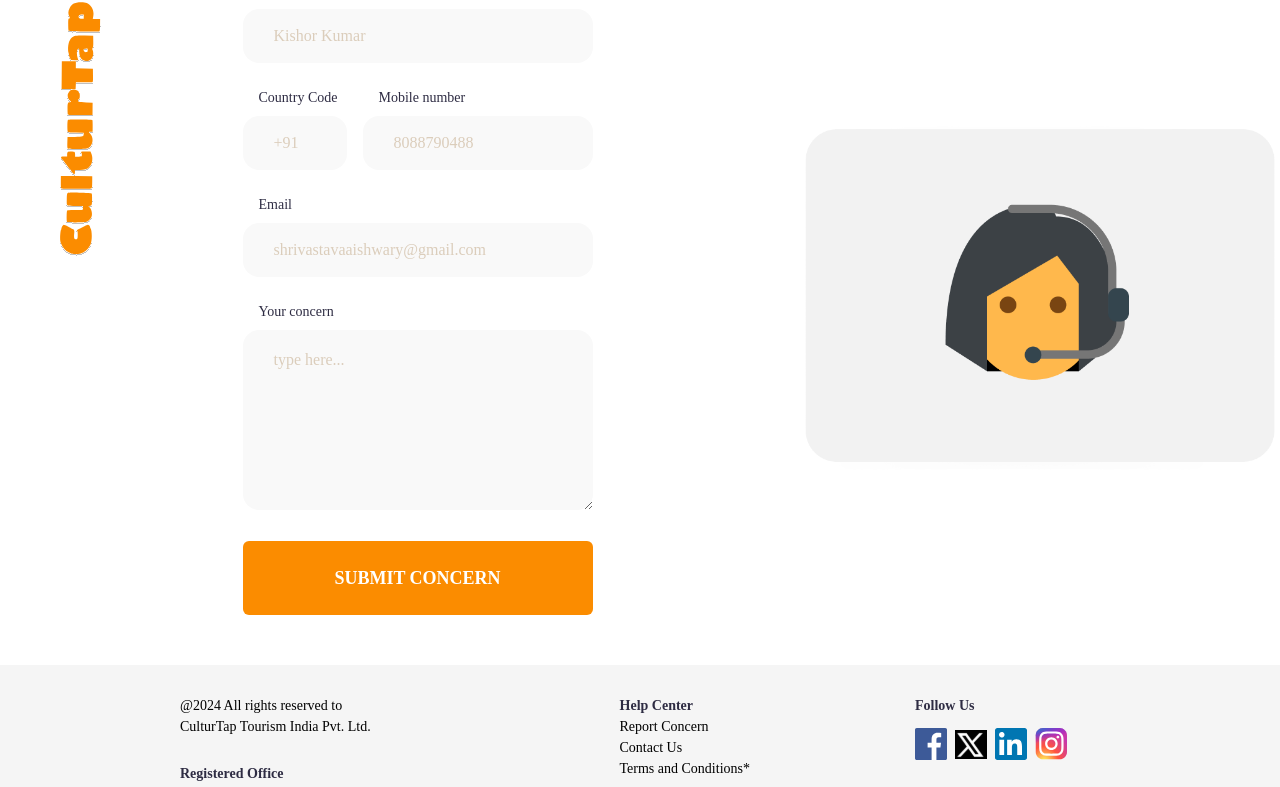
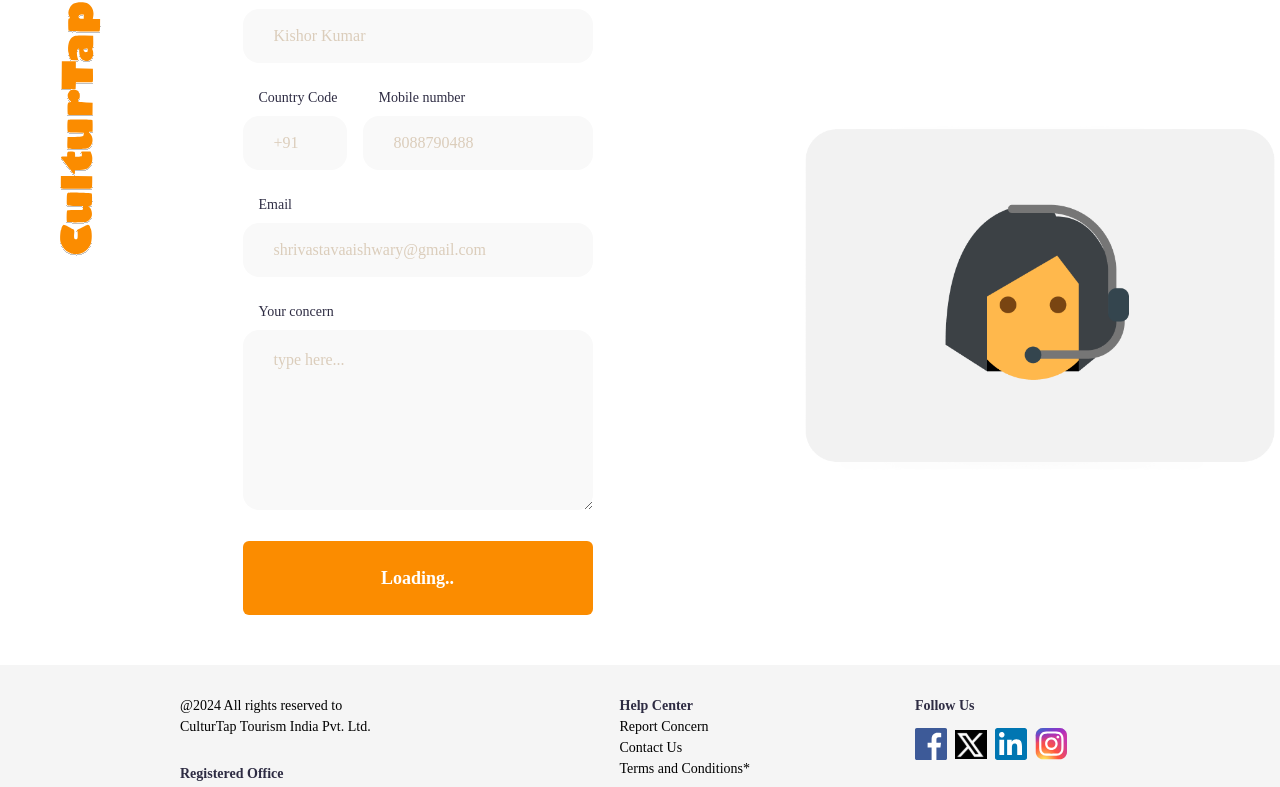
Before and after one commit to chandresh-t75/CulturTap-Genie-Frontend, a React (Create React App) app: page /contact/report in a window 1280 px wide. Shown: the part 349-1136 px from the top of the page. Built offline with nearby package versions, Linux system fonts and the light colour scheme.

Commit message:
"new change"

```diff
--- a/src/components/contacts/ContactElement.js
+++ b/src/components/contacts/ContactElement.js
@@ -5,6 +5,7 @@ import { ToastContainer, toast } from 'react-toastify';
 import 'react-toastify/dist/ReactToastify.css';
 
 const ContactElement = ({ details }) => {
+    const [loading,setLoading]=useState(false)
     const [data, setData] = useState({
         name: "",
         countryCode: "",
@@ -24,6 +25,7 @@ const ContactElement = ({ details }) => {
             const apiuri = process.env.REACT_APP_API_URL;
             console.log("apiUri",apiuri)
             console.log("data",data)
+            setLoading(true);
             try {
 
 
@@ -39,10 +41,11 @@ const ContactElement = ({ details }) => {
                     });
                     console.log("res",res)
                     if (res) {
-
+                        setLoading(false);
                         toast.success("Send Successfully");
                     }
                     console.log('res', res);
+
                     setData({ name: "", countryCode: "", mobileNo: "", email: "", concern: "" });
 
                 }
@@ -56,6 +59,7 @@ const ContactElement = ({ details }) => {
                     });
                     if (res) {
                         console.log("resquery",res)
+                        setLoading(false);
                         toast.success("Send Successfully");
                     }
                     // console.log('res', res);
@@ -140,7 +144,7 @@ const ContactElement = ({ details }) => {
                             className='w-[350px] h-[180px] rounded-2xl bg-[#f9f9f9] stroke-[#2e2c43] outline-none px-[31px] py-[18px] text-black placeholder-[#dbcdbb]'
                         />
                     </div>
-                    <button type='submit' className='w-[300px] md:w-[350px] h-[74px] bg-[#fb8c00] rounded-md text-white font-bold text-[18px]'>{details.submit}</button>
+                    <button type='submit' className='w-[300px] md:w-[350px] h-[74px] bg-[#fb8c00] rounded-md text-white font-bold text-[18px]'>{loading?details.submit:"Loading.."}</button>
                 </form>
 
                 <div className="flex flex-1 justify-center items-center">
```
